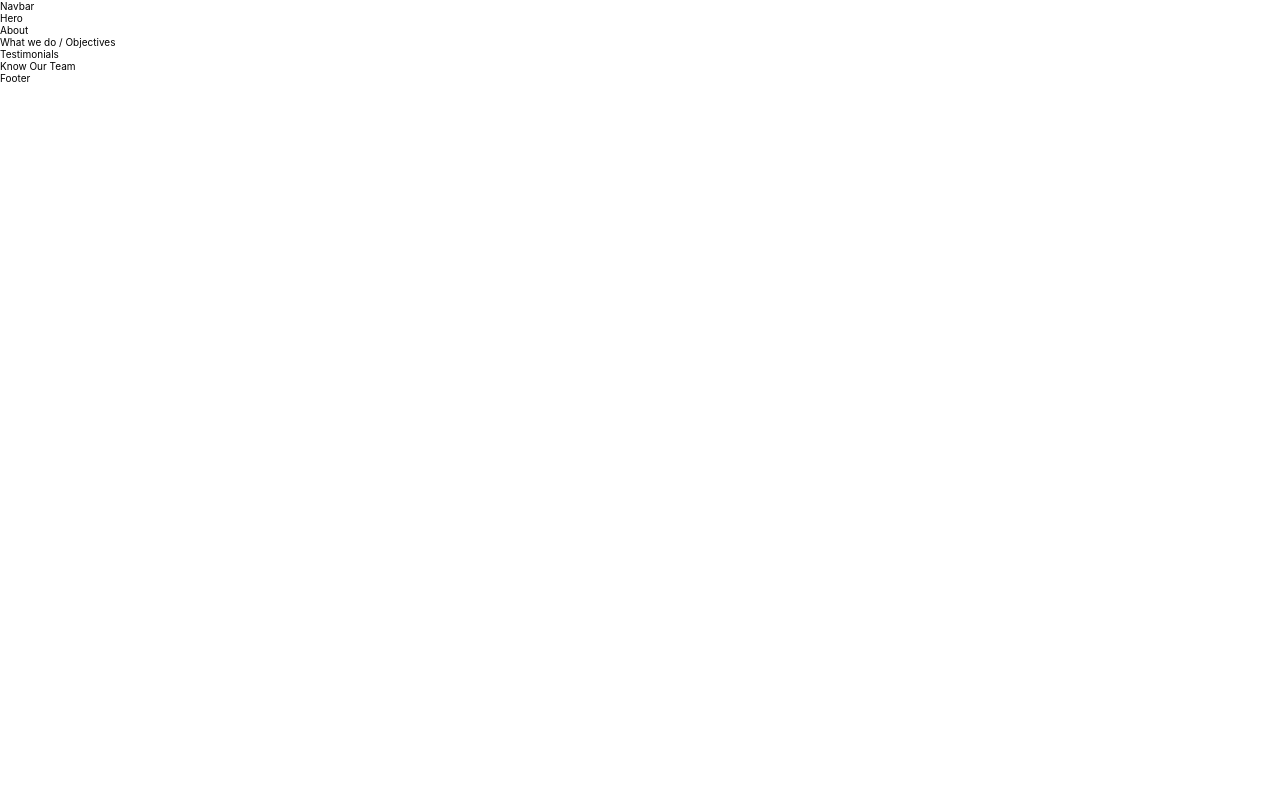
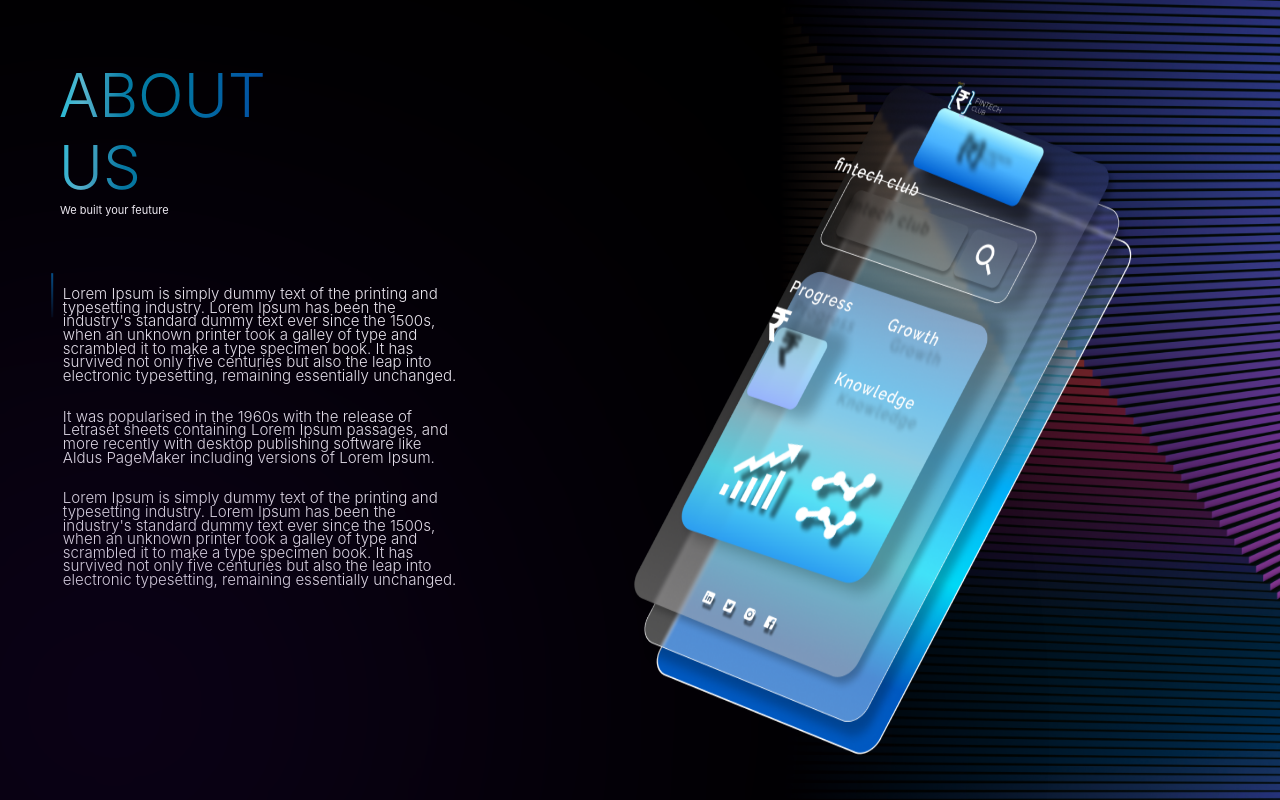
Before and after one commit to FinTech-Club-VITB/MainWeb, a React (Create React App) app: page / in a window 1280 px wide. Built offline with nearby package versions, Linux system fonts and the light colour scheme; the HTML template or start-up script is replaced by a standard one.

Commit message:
Created the About Us page, still have some issues in responsiveness and hover effect

```diff
--- a/src/App.js
+++ b/src/App.js
@@ -1,13 +1,12 @@
 import Home from "./components/home";
+import About from "./components/home/about";
 import Footer from "./components/structures/footer";
 import Navbar from "./components/structures/navbar";
 
 function App() {
   return (
     <div>
-      <Navbar/>
-      <Home/>
-      <Footer/>
+      <About/>
     </div>
   );
 }
--- a/src/components/home/about/index.js
+++ b/src/components/home/about/index.js
@@ -1,10 +1,46 @@
+import picture from './'
 import React from 'react'
 import './index.scss'
+import background from '../../../img/planet.png'
+import phone from '../../../img/phone-layers.png'
 
 const About = () => {
   return (
-    <div>About</div>
+    <>
+        <img class = "background" src={background} alt="back" />
+        <div class = "gradient">
+          </div>
+          <div class="about">
+          <h1>ABOUT US</h1>
+          <hr class="line"/>
+          <p class="tag">
+            We built your feuture
+          </p>
+          <p1 class="word">Lorem Ipsum is simply dummy text of the printing and typesetting industry.
+          Lorem Ipsum has been the industry's standard dummy text ever since the 1500s, when an unknown printer took a galley of type
+          and scrambled it to make a type specimen book. It has survived not only five centuries but also the leap into electronic typesetting,
+          remaining essentially unchanged.
+          <br/><br/><br/>
+          It was popularised in the 1960s with the release of Letraset sheets containing Lorem Ipsum passages,
+          and more recently with desktop publishing software like Aldus PageMaker including versions of Lorem Ipsum.
+          <br/><br/><br/>
+          Lorem Ipsum is simply dummy text of the printing and typesetting industry. Lorem Ipsum has been the industry's standard dummy text ever since the 1500s, when an unknown printer took a galley of type and scrambled it to make a type specimen book.
+           It has survived not only five centuries but also the leap into electronic typesetting, remaining essentially unchanged.
+          </p1>
+          <img class = "phone-layers" src={phone} data-value = "5" alt="phone" />
+        </div>
+  </>
   )
 }
 
+document.addEventListener("mousemove", parallax);
+function parallax(e){
+  document.querySelectorAll(".phone-layers").forEach(function(move){
+    var moving_value = move.getAttribute("data-value");
+    var x = (e.clientX*moving_value) /250;
+    var y = (e.clientY*moving_value) /250;
+
+    move.style.transform = "translateX(" + x + "px) translateY(" + y + "px)";
+  });
+}
 export default About
--- a/src/components/home/about/index.scss
+++ b/src/components/home/about/index.scss
@@ -1 +1,143 @@
 // About Section
+body {
+    height: 100vh;
+    background-color: black;
+}
+
+
+h1 {
+    background: linear-gradient(92.43deg, #87E9FF 0.58%, rgba(5, 221, 251, 0.905294) 13.26%, rgba(107, 228, 255, 0.831176) 23.19%, rgba(6, 196, 255, 0.660706) 34.99%, rgba(0, 194, 255, 0.65) 47.45%, #0025A9 97.83%);
+    //position: fixed;
+    -webkit-background-clip: text;
+    -webkit-text-fill-color: transparent;
+    background-clip: text;
+    width: 30.563rem;
+    padding-left: 5.875rem;
+    padding-top: 5.875rem;
+    font-size: 6rem;
+    line-height: 7.25rem;
+    font-weight: 300;
+    margin:0;
+
+}
+
+.word{
+    display:block;
+    max-width:396px;
+    font-weight: 300;
+    font-size: 150.5%;
+    color: #FFFFFF;
+    overflow-wrap: break-word;
+    word-wrap: break-word;
+    word-break: break-word;
+    padding-left: 6.284rem;
+    padding-top: 5.875rem;
+    line-height: 1.361rem;
+
+}
+
+.about{
+    font-family: 'Inter';
+    font-style: normal;
+    height:100vh;
+    line-height: 1.375rem;
+    left:8.813rem;
+    top:18.563rem;
+    min-width:24.75rem;
+
+}
+
+.aboutfall{
+    height:100vh;
+}
+
+.gradient{
+    width:22.625rem;
+    height:22.625rem;
+    border-top-left-radius:50%;
+    border-top-right-radius:50%;
+    position:fixed;
+    bottom: 0;
+    left: 0;
+    // background: linear-gradient(50deg, rgb(42, 5, 87), rgb(0, 0, 0) 24%);
+    // background-size: cover;
+    background: rgb(42, 5, 87);
+    filter: blur(245px);
+    box-shadow: 2px -2px 1000px 100px rgb(42, 5, 87);
+}
+
+.phone-layers{
+    visibility: visible;
+    position:absolute;
+    padding-left: 4%;
+    width: 40%;
+    left: 45%;
+    top: 10%;
+    height:85vh;
+
+
+}
+
+.background{
+    position:fixed;
+    right:0;
+    height: 100%;
+    max-width:40%;
+}
+
+.tag{
+    margin-left: 6rem;
+    margin-top:0;
+    font-size: 110%;
+    color:#FFFFFF;
+}
+
+.line{
+    position:absolute;
+    margin-left:3rem;
+    margin-top:9rem;
+    height:2px;
+    width: 4.438rem;
+    max-width:100%;
+    transform:rotate(270deg);
+    border:none;
+    background-image: linear-gradient(to right, rgba(9, 4, 255, 0) -14.11%, rgba(6, 142, 240, 0.56) 103.63%);
+}
+
+
+
+@media only screen and (max-width: 800px) {
+    .phone-layers{
+        display: none;
+    }
+    .gradient{
+        box-shadow: 2px -2px 1000px 100px rgb(42, 5, 87);
+    }
+}
+
+@media only screen and (max-width: 768px){
+    .background{
+        width:30%;
+    }
+}
+
+@media only screen and (max-width: 660px){
+    .background{
+        display:none;
+    }
+    .gradient{
+        box-shadow: 1px -1px 1000px 25px rgb(42, 5, 87);
+    }
+}
+@media only screen and (max-height:560px){
+    .gradient{
+        box-shadow: 1px -1px 250px 5px rgb(42, 5, 87);
+    }
+}
+
+@media only screen and (max-height:450px){
+    .gradient{
+        display:none;
+        box-shadow: 0.5px -0.5px 50px 10px rgb(42, 5, 87);
+    }
+}
```
Also changed, not shown: src/img/phone-layers.png (added), src/img/planet.png (added).
